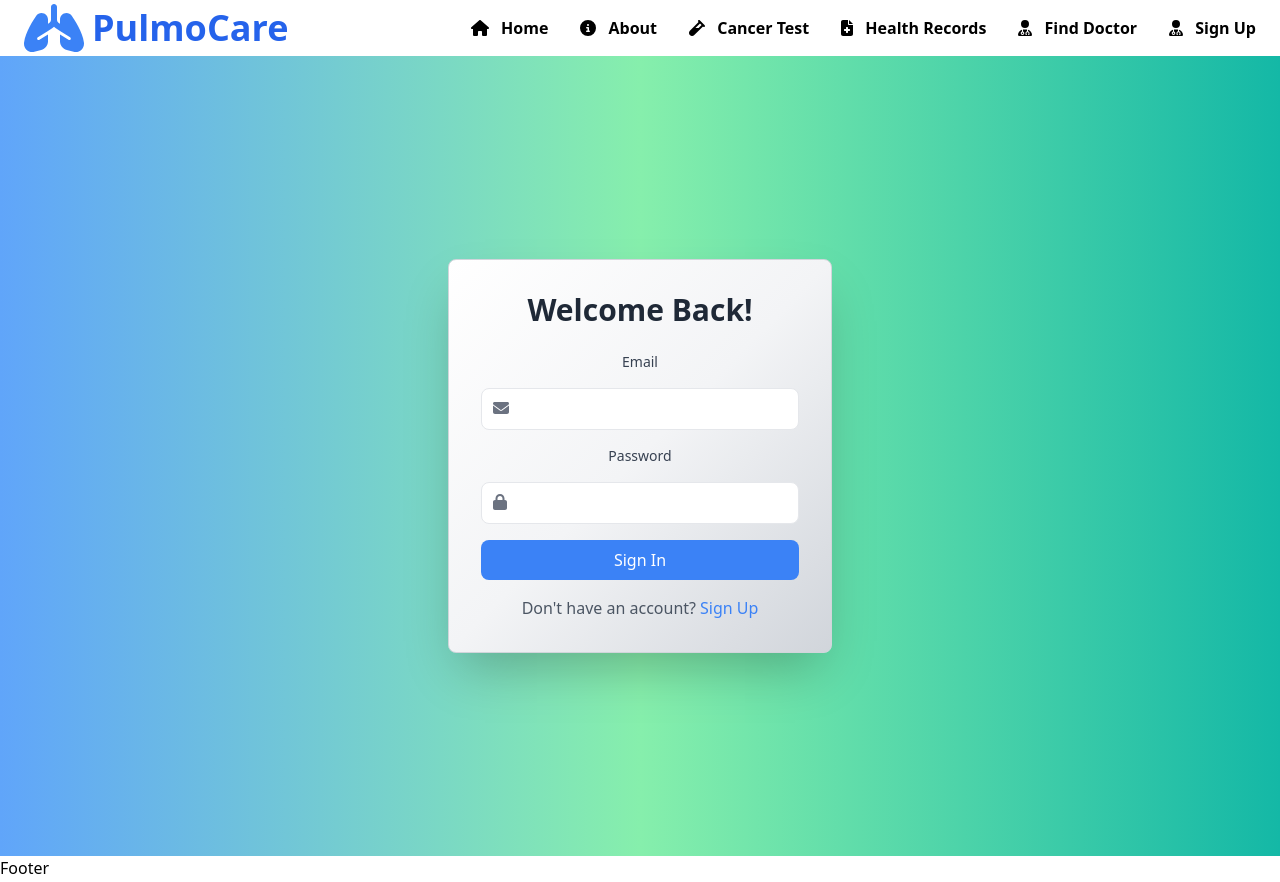
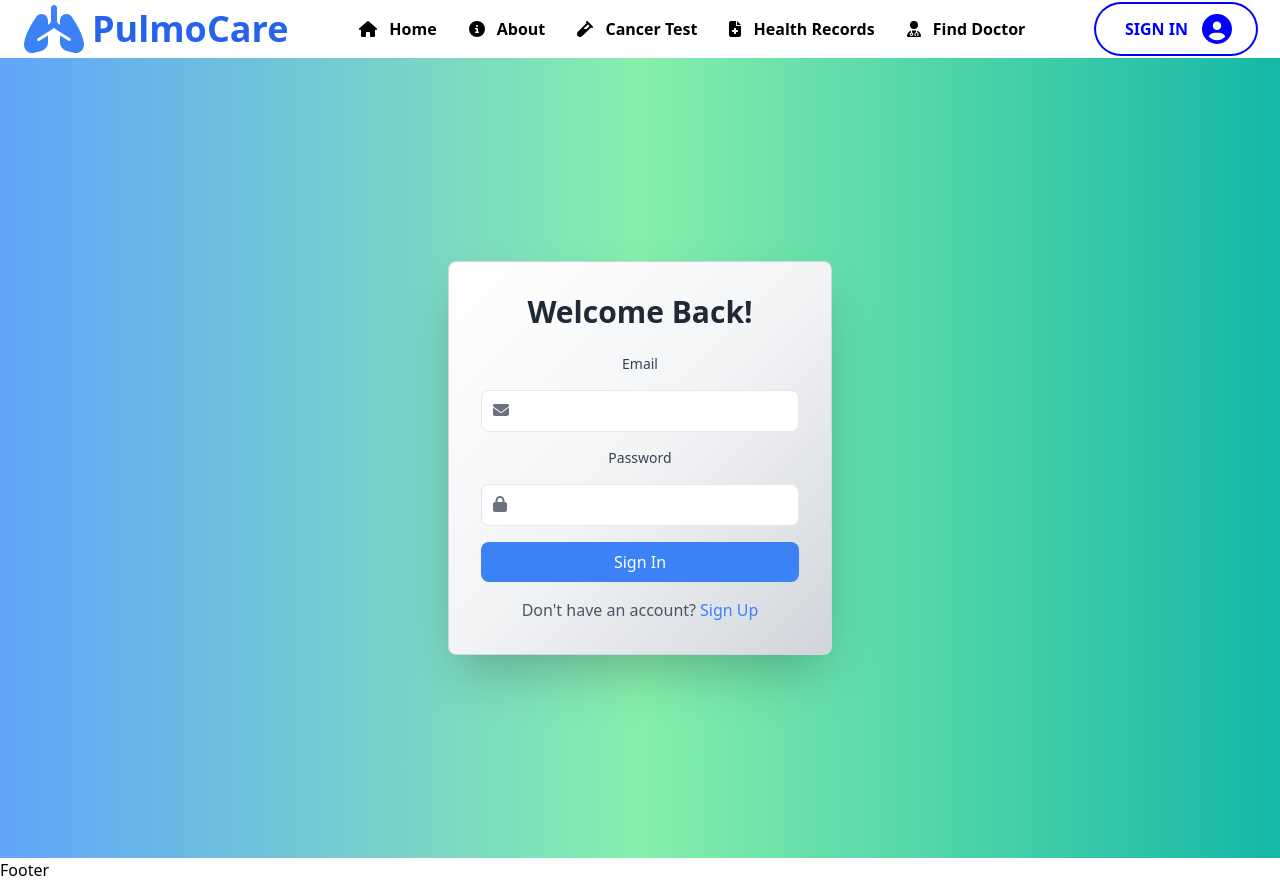
Before and after one commit to vamshiiM/PulmoCare, a React (Create React App) app in the folder Frontend/: page /SignUp in a window 1280 px wide. Built offline with nearby package versions, Linux system fonts and the light colour scheme.

Commit message:
login butt

```diff
--- a/Frontend/package.json
+++ b/Frontend/package.json
@@ -16,6 +16,7 @@
     "react-intersection-observer": "^9.16.0",
     "react-router-dom": "^7.4.1",
     "react-scripts": "5.0.1",
+    "styled-components": "^6.1.17",
     "web-vitals": "^2.1.4"
   },
   "scripts": {
--- a/Frontend/src/components/Header.jsx
+++ b/Frontend/src/components/Header.jsx
@@ -1,7 +1,9 @@
 import React from "react";
 import { FontAwesomeIcon } from "@fortawesome/react-fontawesome";
-import { faLungs, faHome, faVial, faFileMedical, faUserMd, faInfoCircle } from "@fortawesome/free-solid-svg-icons";
+import { faLungs, faHome, faVial, faFileMedical, faUserMd, faInfoCircle, faCircleUser } from "@fortawesome/free-solid-svg-icons";
 import { Link } from "react-router-dom";
+import { motion } from "framer-motion";
+import styled from 'styled-components';
 
 const Header = () => {
   return (
@@ -33,13 +35,122 @@ const Header = () => {
           <FontAwesomeIcon icon={faUserMd} className="mr-2" /> Find Doctor
           <span className="absolute left-7 bottom-0 w-0 h-0.5 bg-blue-400 transition-all duration-500 group-hover:w-24"></span>
         </Link>
-        <Link to="/SignUp" className="hover:text-blue-400 transition duration-300 group relative">
-          <FontAwesomeIcon icon={faUserMd} className="mr-2" /> Sign Up
-          <span className="absolute left-7 bottom-0 w-0 h-0.5 bg-blue-400 transition-all duration-500 group-hover:w-24"></span>
+
+      </div>
+      <div className="flex items-center ">
+        <Link
+          to="/SignUp"
+          className="relative flex items-center text-lg font-semibold text-gray-700 transition duration-300 group"
+        >
+          <StyledWrapper>
+            <button className="animated-button">
+              <svg viewBox="0 0 24 24" className="arr-2" xmlns="http://www.w3.org/2000/svg">
+                <path d="M16.1716 10.9999L10.8076 5.63589L12.2218 4.22168L20 11.9999L12.2218 19.778L10.8076 18.3638L16.1716 12.9999H4V10.9999H16.1716Z" />
+              </svg>
+              <span className="text">SIGN IN</span>
+              <span className="circle" />
+              <FontAwesomeIcon icon={faCircleUser} className="arr-1" />
+            </button>
+          </StyledWrapper>
         </Link>
       </div>
+
     </div>
+
   );
 };
 
+const StyledWrapper = styled.div`
+  .animated-button {
+    position: relative;
+    display: flex;
+    align-items: center;
+    gap: 4px;
+    height: 50px;
+    width:160px;
+    padding: 5px 30px;
+    border: 4px solid;
+    border-color: transparent;
+    font-size: 16px;
+    background-color: inherit;
+    border-radius: 100px;
+    font-weight: 600;
+    color: blue;
+    box-shadow: 0 0 0 2px blue;
+    cursor: pointer;
+    overflow: hidden;
+    transition: all 0.6s cubic-bezier(0.23, 1, 0.32, 1);
+  }
+
+  .animated-button svg {
+    position: absolute;
+    width: 30px;
+    fill: blue;
+    z-index: 9;
+    transition: all 0.8s cubic-bezier(0.23, 1, 0.32, 1);
+  }
+
+  .animated-button .arr-1 {
+    width :30px;
+    height:30px;
+    right: 20px;
+  }
+
+  .animated-button .arr-2 {
+    left: -25%;
+  }
+
+  .animated-button .circle {
+    position: absolute;
+    top: 50%;
+    left: 50%;
+    transform: translate(-50%, -50%);
+    width: 20px;
+    height: 20px;
+    background-color: blue;
+    border-radius: 50%;
+    opacity: 0;
+    transition: all 0.8s cubic-bezier(0.23, 1, 0.32, 1);
+  }
+
+  .animated-button .text {
+    position: relative;
+    z-index: 1;
+    transform: translateX(-5px);
+    transition: all 0.8s cubic-bezier(0.23, 1, 0.32, 1);
+  }
+
+  .animated-button:hover {
+    box-shadow: 0 0 0 12px transparent;
+    color: white;
+    border-radius: 12px;
+  }
+
+  .animated-button:hover .arr-1 {
+    right: -25%;
+  }
+
+  .animated-button:hover .arr-2 {
+    left: 110px;
+    fill: white;
+  }
+
+  .animated-button:hover .text {
+    transform: translateX(-10px);
+  }
+
+  .animated-button:hover svg {
+    fill: #212121;
+  }
+
+  .animated-button:active {
+    scale: 0.95;
+  }
+
+  .animated-button:hover .circle {
+    width: 220px;
+    height: 220px;
+    opacity: 1;
+  }`;
+
 export default Header;
```
Also changed, not shown: 1 other file (tests, documents, lock files or other folders).
